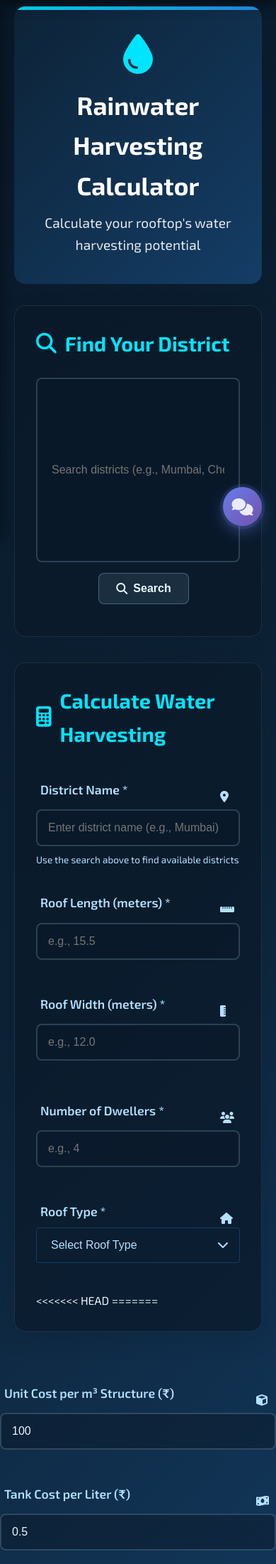
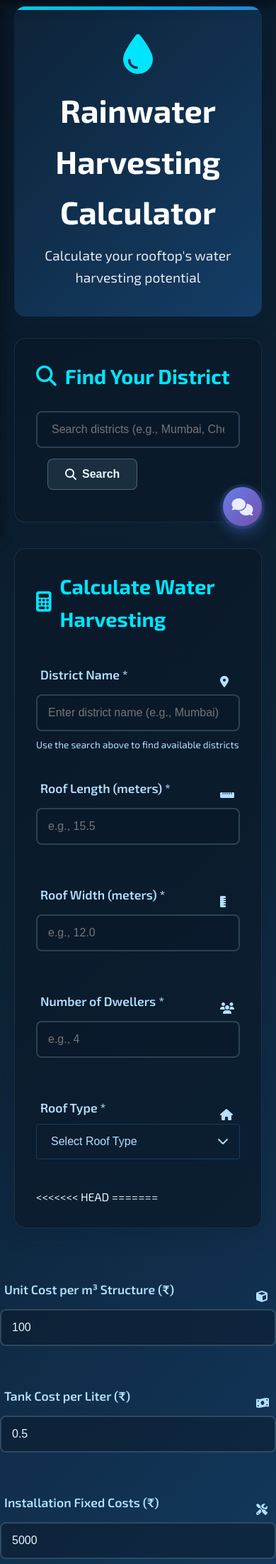
Before and after one commit to Tirthes2004/jaljeevan.Ai, a Django app: page /calculator/ in a window 390 px wide. Shown: the part 83-2286 px from the top of the page at 71% size. Run offline with Django 5.2, Linux system fonts and the light colour scheme.

Commit message:
Update calculator.css

```diff
--- a/static/css/calculator.css
+++ b/static/css/calculator.css
@@ -600,7 +600,6 @@ body {
     0% { transform: rotate(0deg); }
     100% { transform: rotate(360deg); }
 }
-<<<<<<< HEAD
 /* Chart card styling */
 .chart-card {
     background: linear-gradient(135deg, #f8f9fa 0%, #e9ecef 100%);
@@ -650,54 +649,3 @@ body {
         min-height: 250px;
     }
 }
-=======
-
-@keyframes pulse {
-    0% { opacity: 1; }
-    50% { opacity: 0.5; }
-    100% { opacity: 1; }
-}
-
-@keyframes float {
-    0% { transform: translateY(0px); }
-    50% { transform: translateY(-10px); }
-    100% { transform: translateY(0px); }
-}
-
-/* Responsive Design */
-@media (max-width: 900px) {
-    .form-row {
-        flex-direction: column;
-        gap: 12px;
-    }
-
-    .form-group {
-        min-width: 0;
-        width: 100%;
-        flex: 1 1 100%;
-    }
-
-    #districtSearch {
-        min-width: 0;
-        width: 100%;
-    }
-}
-
-@media (max-width: 768px) {
-    .search-container {
-        flex-direction: column;
-    }
-
-    .header h1 {
-        font-size: 2.2rem;
-    }
-
-    .results-grid {
-        grid-template-columns: 1fr;
-    }
-
-    .action-buttons {
-        flex-direction: column;
-    }
-}
->>>>>>> 74879fa93d805f7ed5f1d1b58a87832cc58f4f50
```
